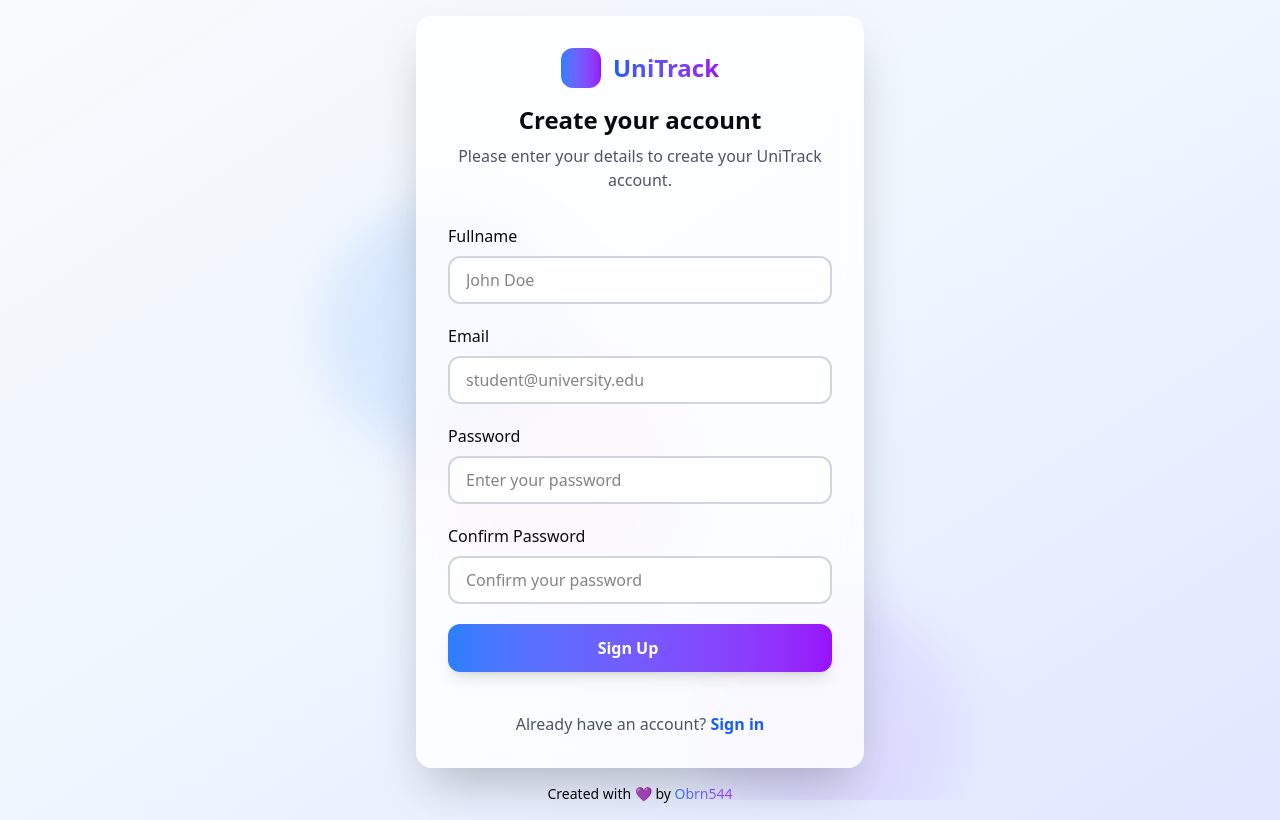
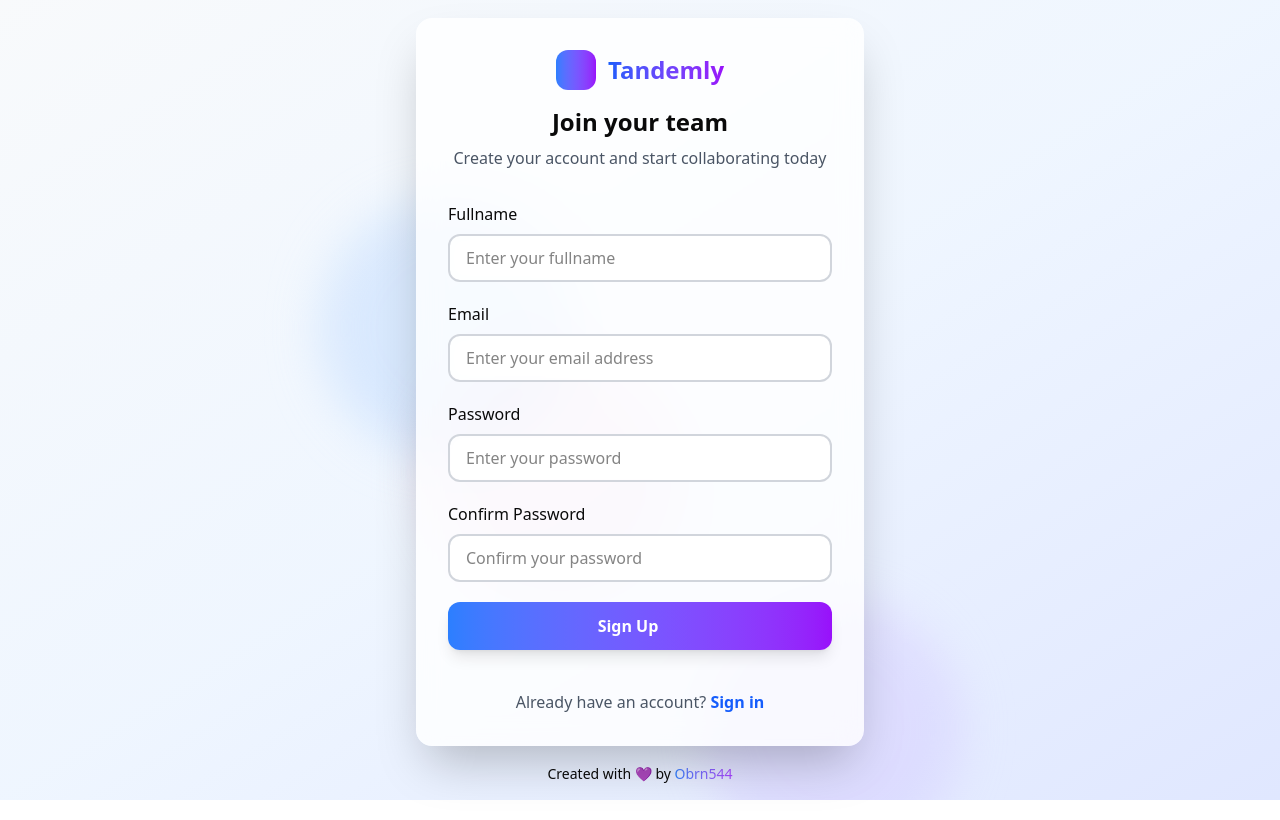
Before and after one commit to Obrn544/uni-track, a Next.js app: page /auth/register in a window 1280 px wide. Built offline with nearby package versions, Linux system fonts and the light colour scheme; some icons are missing.

Commit message:
feat: rename project to Tandemly

```diff
--- a/docker-compose.yml
+++ b/docker-compose.yml
@@ -1,6 +1,6 @@
 services:
-  uni-track-db:
-    container_name: uni-track-database
+  tandemly-db:
+    container_name: tandemly-database
     image: postgres:16.2
     restart: always
     volumes:
--- a/package.json
+++ b/package.json
@@ -1,5 +1,5 @@
 {
-  "name": "uni-track",
+  "name": "tandemly",
   "version": "0.1.0",
   "private": true,
   "scripts": {
--- /dev/null
+++ b/pnpm-workspace.yaml
@@ -0,0 +1,8 @@
+onlyBuiltDependencies:
+  - '@prisma/client'
+  - '@prisma/engines'
+  - '@tailwindcss/oxide'
+  - bcrypt
+  - prisma
+  - sharp
+  - unrs-resolver
--- a/src/app/auth/login/page.tsx
+++ b/src/app/auth/login/page.tsx
@@ -9,7 +9,7 @@ export default function LoginPage() {
     <>
       <AuthHeader
         title='Welcome back'
-        description='Please enter your email address and password to sign in to your UniTrack account.'
+        description='Sign in to continue collaborating with your team'
       />
 
       <main className='space-y-6 px-8 pb-8'>
@@ -17,7 +17,7 @@ export default function LoginPage() {
           <Field
             label='Email'
             type='email'
-            placeholder='student@university.edu'
+            placeholder='Enter your email address'
           />
 
           <Field
@@ -39,7 +39,7 @@ export default function LoginPage() {
         </form>
 
         <div className='pt-4 text-center'>
-          <p className='text-gray-600'>
+          <p className='text-secondary'>
             Don't have an account?{' '}
             <Link
               href='/auth/register'
--- a/src/app/auth/register/page.tsx
+++ b/src/app/auth/register/page.tsx
@@ -7,8 +7,8 @@ export default function RegisterPage() {
   return (
     <>
       <AuthHeader
-        title='Create your account'
-        description='Please enter your details to create your UniTrack account.'
+        title='Join your team'
+        description='Create your account and start collaborating today'
       />
 
       <main className='space-y-6 px-8 pb-8'>
--- a/src/app/layout.tsx
+++ b/src/app/layout.tsx
@@ -14,11 +14,20 @@ const geistMono = Geist_Mono({
 });
 
 export const metadata: Metadata = {
-  title: 'UniTrack',
-  description:
-    'UniTrack helps students organize courses, manage assignments, collaborate on projects, and track academic progress—all in one beautiful, intuitive platform.',
-  keywords: ['UniTrack', 'Student Organization', 'University Management'],
-  authors: [{ name: 'UniTrack' }],
+  title: 'Tandemly',
+  description: 'Plan better. Together.',
+  keywords: [
+    'Collaborative task manager',
+    'Organize group projects',
+    'Online task planner',
+    'Shared calendar',
+    'Teamwork',
+    'Tasks with reminders',
+    'Productivity app',
+    'Trello alternative',
+    'Academic planning',
+    'Simple project management',
+  ],
 };
 
 export default function RootLayout({
--- a/src/app/page.tsx
+++ b/src/app/page.tsx
@@ -12,7 +12,9 @@ export default function Home() {
 
       <FeaturesSection />
 
-      <Footer />
+      <div className='py-4'>
+        <Footer />
+      </div>
     </div>
   );
 }
--- a/src/auth/components/RegisterForm.tsx
+++ b/src/auth/components/RegisterForm.tsx
@@ -58,7 +58,7 @@ export const RegisterForm = () => {
         label='Fullname'
         name='fullname'
         type='text'
-        placeholder='John Doe'
+        placeholder='Enter your fullname'
         register={register}
         errors={errors.fullname}
         pattern={{
@@ -79,7 +79,7 @@ export const RegisterForm = () => {
         label='Email'
         name='email'
         type='email'
-        placeholder='student@university.edu'
+        placeholder='Enter your email address'
         register={register}
         errors={errors.email}
         pattern={{
--- a/src/core/shared/components/Logo.tsx
+++ b/src/core/shared/components/Logo.tsx
@@ -6,10 +6,10 @@ export const Logo = () => {
     <>
       <Link href='/' className='flex items-center space-x-3'>
         <div className='rounded-xl bg-gradient-to-r from-blue-500 to-purple-600 p-2'>
-          <Icon icon='akar-icons:book' color='#ffffff' width={24} height={24} />
+          <Icon icon='tabler:users' color='#ffffff' width={24} height={24} />
         </div>
         <span className='bg-gradient-to-r from-blue-600 to-purple-600 bg-clip-text text-2xl font-bold text-transparent'>
-          UniTrack
+          Tandemly
         </span>
       </Link>
     </>
--- a/src/home/components/FeaturesSection.tsx
+++ b/src/home/components/FeaturesSection.tsx
@@ -1,42 +1,33 @@
-import { Icon } from '@iconify/react';
-
 import { Feature } from './Feature';
 
 const Features = [
   {
-    icon: 'lets-icons:book-open-duotone-line',
-    title: 'Course Management',
+    icon: 'mynaui:check-square-one',
+    title: 'Task Management',
     description:
-      'Organize all your courses, track progress, and never miss an important deadline or assignment.',
+      'Create, assign, and track tasks with your team. Set priorities, deadlines, and monitor progress in real-time.',
     background: 'from-blue-500 to-cyan-500',
   },
   {
-    icon: 'mynaui:check-square-one',
-    title: 'Task & Assignment Tracking',
+    icon: 'tabler:users',
+    title: 'Team Collaboration',
     description:
-      'Create, organize, and track all your assignments with due dates, priorities, and progress indicators.',
+      'Form groups, collaborate on projects, and communicate seamlessly with built-in chat and file sharing.',
     background: 'from-green-500 to-emerald-500',
   },
   {
-    icon: 'lucide:users',
-    title: 'Study Groups',
+    icon: 'tabler:calendar',
+    title: 'Shared Calendars',
     description:
-      'Form study groups, collaborate on projects, and communicate with classmates in real-time.',
+      'Sync schedules with your team, plan meetings, and never miss important deadlines with smart reminders.',
     background: 'from-purple-500 to-pink-500',
   },
   {
-    icon: 'tabler:calendar',
-    title: 'Smart Calendar',
+    icon: 'octicon:goal-24',
+    title: 'Goal Tracking',
     description:
-      'Integrated calendar with deadline reminders, class schedules, and important academic dates.',
+      'Set team goals, track milestones, and celebrate achievements together with visual progress indicators.',
     background: 'from-orange-500 to-red-500',
-  },
-  {
-    icon: 'gg:trending',
-    title: 'Progress Analytics',
-    description:
-      'Track your academic performance with detailed analytics and insights to improve your study habits.',
-    background: 'from-indigo-500 to-purple-500',
   },
 ];
 
@@ -47,11 +38,11 @@ export const FeaturesSection = () => {
         <div className='mx-auto max-w-7xl px-4 sm:px-6 lg:px-8'>
           <div className='mb-16 space-y-4 text-center'>
             <h2 className='text-foreground text-3xl font-bold lg:text-4xl'>
-              Everything you need to succeed
+              Organize tasks and groups in sync
             </h2>
             <p className='text-secondary mx-auto max-w-2xl text-xl'>
-              Powerful features designed specifically for university students to
-              stay organized and achieve their academic goals.
+              Powerful features designed for teams and individuals who want to
+              stay organized and achieve their goals together.
             </p>
           </div>
 
--- a/src/home/components/HeroSection.tsx
+++ b/src/home/components/HeroSection.tsx
@@ -13,20 +13,20 @@ export const HeroSection = () => {
         <div className='relative z-10 mx-auto max-w-7xl px-4 sm:px-6 lg:px-8'>
           <div className='space-y-8 text-center'>
             <button className='w-fit rounded-full bg-blue-100 px-4 py-2 text-sm font-medium text-blue-700 hover:bg-blue-200'>
-              🎓 The future of student organization
+              🤝 Collaborative productivity made simple
             </button>
 
             <h1 className='text-foreground text-4xl leading-tight font-bold sm:text-5xl lg:text-6xl'>
-              Stay on top of your{' '}
+              Plan better.{' '}
               <span className='bg-gradient-to-r from-blue-600 to-purple-600 bg-clip-text text-transparent'>
-                university life
+                Together.
               </span>
             </h1>
 
             <p className='text-secondary mx-auto max-w-3xl text-xl leading-relaxed'>
-              UniTrack helps students organize courses, manage assignments,
-              collaborate on projects, and track academic progress—all in one
-              beautiful, intuitive platform.
+              Tandemly brings teams and individuals together to organize tasks,
+              plan group projects, and sync calendars—all in one beautiful,
+              collaborative platform.
             </p>
 
             <div className='flex flex-col items-center justify-center gap-4 sm:flex-row'>
@@ -37,7 +37,7 @@ export const HeroSection = () => {
                     width={20}
                     height={20}
                   />
-                  Get Started Free
+                  Start Collaborating
                 </button>
               </Link>
               <button className='flex cursor-pointer items-center gap-2 rounded-xl border-gray-200 bg-white/70 px-8 py-3 text-lg font-semibold backdrop-blur-sm hover:bg-gray-50'>
@@ -53,7 +53,7 @@ export const HeroSection = () => {
                   <div className='h-8 w-8 rounded-full border-2 border-white bg-gradient-to-r from-green-400 to-blue-500'></div>
                   <div className='h-8 w-8 rounded-full border-2 border-white bg-gradient-to-r from-purple-400 to-pink-500'></div>
                 </div>
-                <span>10,000+ students</span>
+                <span>10,000+ users</span>
               </div>
               <div className='flex items-center space-x-1'>
                 <Icon icon='fluent-emoji-flat:star' width={16} height={16} />
```
